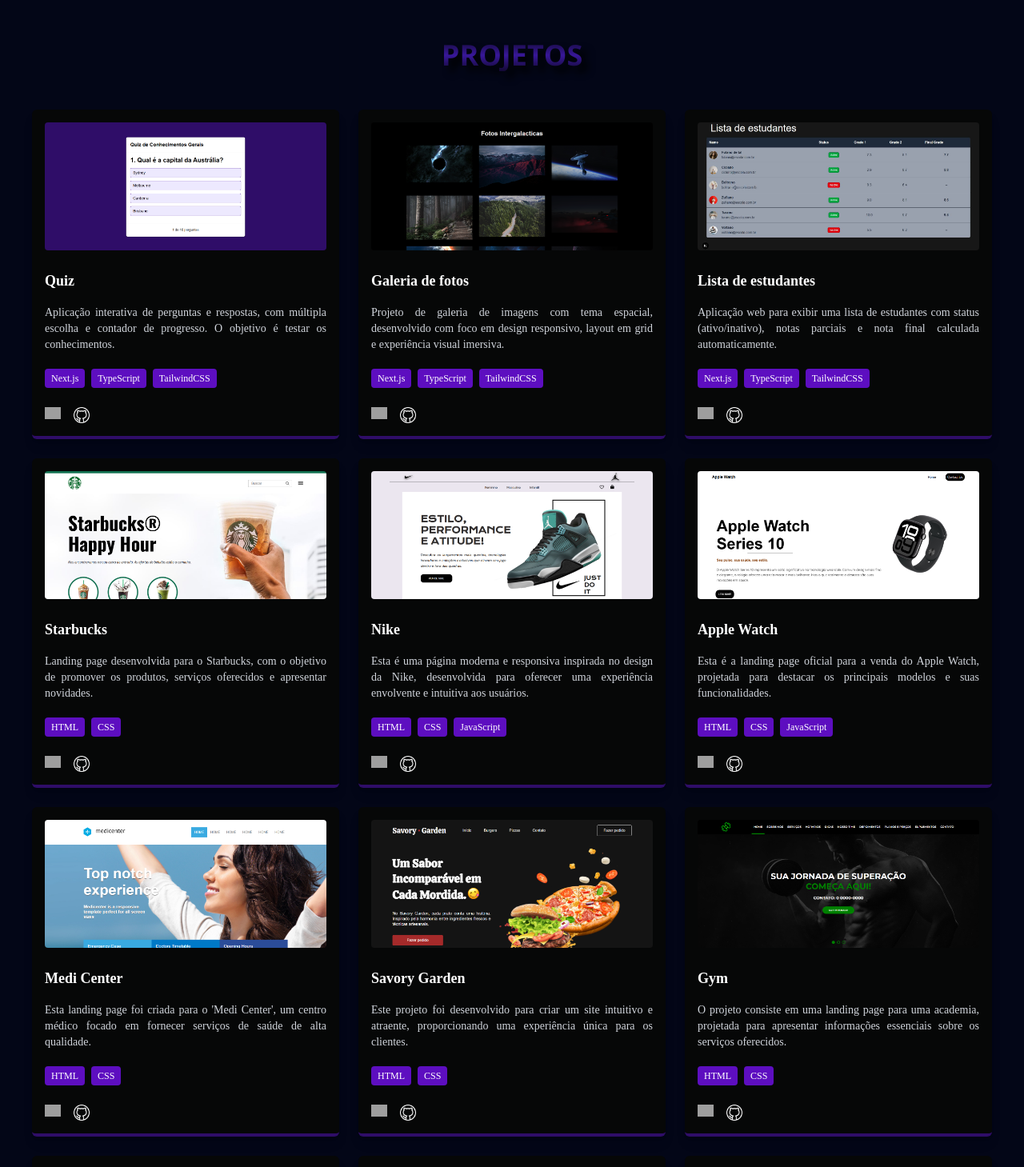
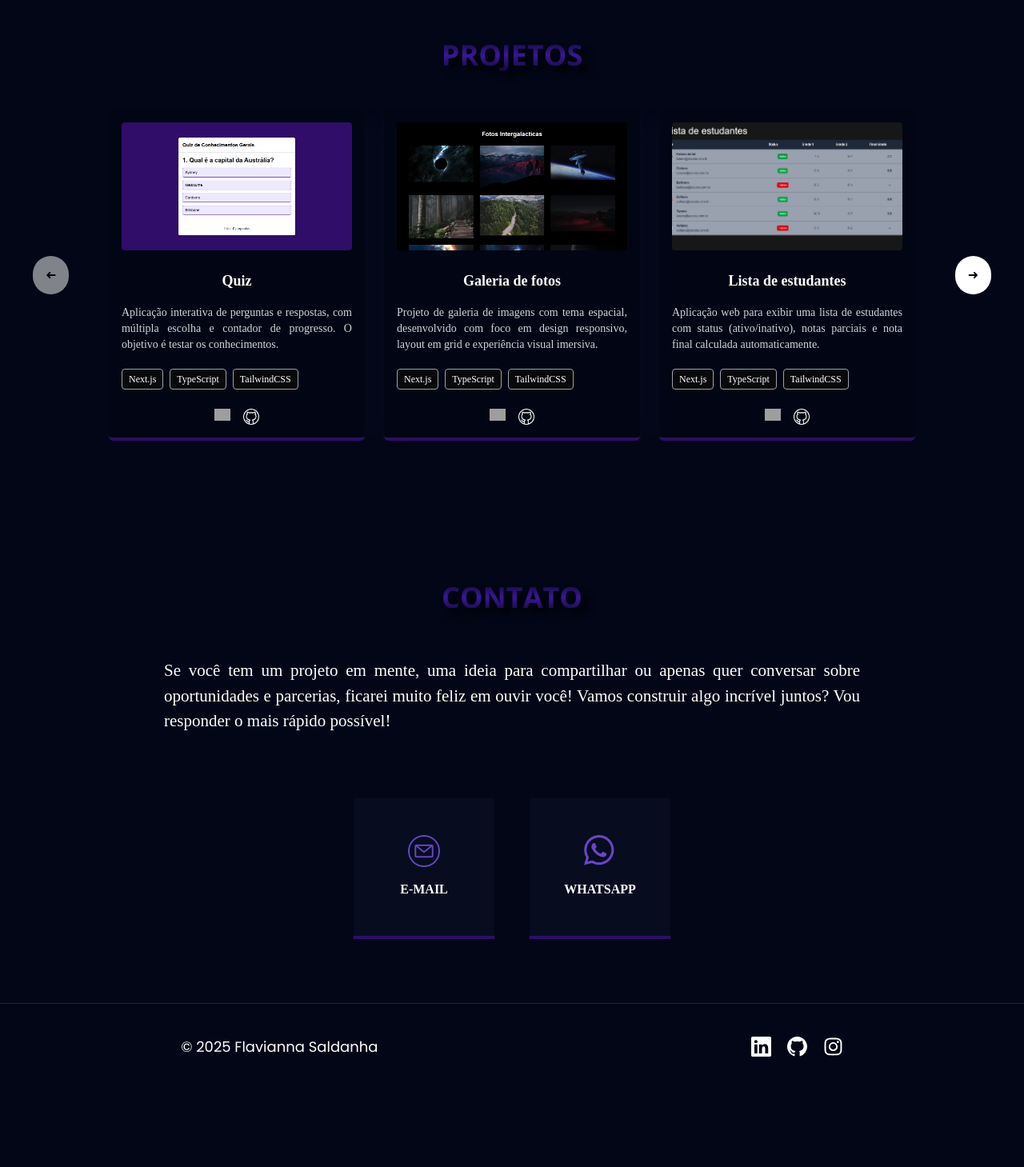
Before and after one commit to Flavianna-Saldanha/new-portfolio, a Next.js app: page / in a window 1280 px wide. Shown: the part 2280-3739 px from the top of the page at 80% size. After the commit the page ends 3643 px from the top, so only its background shows below. Built offline with nearby package versions, Linux system fonts and the light colour scheme; grey boxes are pictures that could not be loaded.

Commit message:
finalizando o projeto

```diff
--- a/package.json
+++ b/package.json
@@ -14,7 +14,8 @@
     "react-dom": "19.1.0",
     "react-icons": "^5.5.0",
     "react-slick": "^0.31.0",
-    "slick-carousel": "^1.8.1"
+    "slick-carousel": "^1.8.1",
+    "swiper": "^12.0.1"
   },
   "devDependencies": {
     "@eslint/eslintrc": "^3",
--- a/src/app/page.tsx
+++ b/src/app/page.tsx
@@ -2,8 +2,10 @@
 
 import { About } from "@/components/about/About";
 import { Header } from "@/components/header/Header";
-import { Projects } from "@/components/projects/projects";
+import { Projects } from "@/components/projects/Projects";
 import { Skills } from "@/components/skills/Skills";
+import { Contact } from "@/components/contact/Contact";
+
 
 
 const Page = () => {
@@ -52,6 +54,29 @@
 
         <Projects />
 
+        <Contact />
+
+        <footer className="border-t border-gray-800 flex flex-col justify-around items-center gap-3.5 py-10 lg:flex-row">
+            <div className="font-poppins text-lg">© 2025 Flavianna Saldanha</div>
+            <div className="flex gap-5">
+                <a href="https://www.linkedin.com/in/flavianna-saldanha/" target="_blank">
+                    <svg xmlns="http://www.w3.org/2000/svg" width="25" height="25" fill="currentColor" className="bi bi-linkedin" viewBox="0 0 16 16">
+                        <path d="M0 1.146C0 .513.526 0 1.175 0h13.65C15.474 0 16 .513 16 1.146v13.708c0 .633-.526 1.146-1.175 1.146H1.175C.526 16 0 15.487 0 14.854zm4.943 12.248V6.169H2.542v7.225zm-1.2-8.212c.837 0 1.358-.554 1.358-1.248-.015-.709-.52-1.248-1.342-1.248S2.4 3.226 2.4 3.934c0 .694.521 1.248 1.327 1.248zm4.908 8.212V9.359c0-.216.016-.432.08-.586.173-.431.568-.878 1.232-.878.869 0 1.216.662 1.216 1.634v3.865h2.401V9.25c0-2.22-1.184-3.252-2.764-3.252-1.274 0-1.845.7-2.165 1.193v.025h-.016l.016-.025V6.169h-2.4c.03.678 0 7.225 0 7.225z"></path>
+                    </svg>
+                </a>
+                <a href="https://github.com/Flavianna-Saldanha" target="_blank">
+                    <svg xmlns="http://www.w3.org/2000/svg" width="25" height="25" fill="currentColor" className="bi bi-github" viewBox="0 0 16 16">
+                        <path d="M8 0C3.58 0 0 3.58 0 8c0 3.54 2.29 6.53 5.47 7.59.4.07.55-.17.55-.38 0-.19-.01-.82-.01-1.49-2.01.37-2.53-.49-2.69-.94-.09-.23-.48-.94-.82-1.13-.28-.15-.68-.52-.01-.53.63-.01 1.08.58 1.23.82.72 1.21 1.87.87 2.33.66.07-.52.28-.87.51-1.07-1.78-.2-3.64-.89-3.64-3.95 0-.87.31-1.59.82-2.15-.08-.2-.36-1.02.08-2.12 0 0 .67-.21 2.2.82.64-.18 1.32-.27 2-.27s1.36.09 2 .27c1.53-1.04 2.2-.82 2.2-.82.44 1.1.16 1.92.08 2.12.51.56.82 1.27.82 2.15 0 3.07-1.87 3.75-3.65 3.95.29.25.54.73.54 1.48 0 1.07-.01 1.93-.01 2.2 0 .21.15.46.55.38A8.01 8.01 0 0 0 16 8c0-4.42-3.58-8-8-8"></path>
+                    </svg>
+                </a>
+                <a href="https://www.instagram.com/saldanha.dev/" target="_blank">
+                    <svg xmlns="http://www.w3.org/2000/svg" width="25" height="25" fill="currentColor" className="bi bi-instagram" viewBox="0 0 448 512">
+                        <path d="M224.1 141c-63.6 0-114.9 51.3-114.9 114.9s51.3 114.9 114.9 114.9S339 319.5 339 255.9 287.7 141 224.1 141zm0 189.6c-41.1 0-74.7-33.5-74.7-74.7s33.5-74.7 74.7-74.7 74.7 33.5 74.7 74.7-33.6 74.7-74.7 74.7zm146.4-194.3c0 14.9-12 26.8-26.8 26.8-14.9 0-26.8-12-26.8-26.8s12-26.8 26.8-26.8 26.8 12 26.8 26.8zm76.1 27.2c-1.7-35.9-9.9-67.7-36.2-93.9-26.2-26.2-58-34.4-93.9-36.2-37-2.1-147.9-2.1-184.9 0-35.8 1.7-67.6 9.9-93.9 36.1s-34.4 58-36.2 93.9c-2.1 37-2.1 147.9 0 184.9 1.7 35.9 9.9 67.7 36.2 93.9s58 34.4 93.9 36.2c37 2.1 147.9 2.1 184.9 0 35.9-1.7 67.7-9.9 93.9-36.2 26.2-26.2 34.4-58 36.2-93.9 2.1-37 2.1-147.8 0-184.8zM398.8 388c-7.8 19.6-22.9 34.7-42.6 42.6-29.5 11.7-99.5 9-132.1 9s-102.7 2.6-132.1-9c-19.6-7.8-34.7-22.9-42.6-42.6-11.7-29.5-9-99.5-9-132.1s-2.6-102.7 9-132.1c7.8-19.6 22.9-34.7 42.6-42.6 29.5-11.7 99.5-9 132.1-9s102.7-2.6 132.1 9c19.6 7.8 34.7 22.9 42.6 42.6 11.7 29.5 9 99.5 9 132.1s2.7 102.7-9 132.1z"></path>
+                    </svg>
+                </a>
+            </div>
+        </footer>
+
     </div>
   );
 }
--- /dev/null
+++ b/src/components/contact/Contact.tsx
@@ -0,0 +1,33 @@
+export const Contact = () => {
+    return (
+        <div id="contato">
+            <div className="mt-44 uppercase text-center text-4xl font-bold bg-gradient-to-b from-[#130834] via-[#38179A] to-[#130834] bg-clip-text text-transparent drop-shadow-[8px_8px_5px_black] font-opensans">
+                <h1>Contato</h1>
+            </div>
+            <p className="container mx-auto w-3/4 text-[21px] pt-14 text-justify lg:w-[870px]">
+                Se você tem um projeto em mente, uma ideia para compartilhar ou apenas quer conversar sobre oportunidades e parcerias, ficarei muito feliz em ouvir você!
+                Vamos construir algo incrível juntos? Vou responder o mais rápido possível!
+            </p>
+            <div className="flex justify-center my-20 gap-11">
+                <a href="mailto:flaviannasaldanhadev@gmail.com.br">
+                    <div className="w-36 h-36 lg:w-44 lg:h-44 bg-[#070c1f] border-b-4 border-b-violet-950 uppercase font-bold flex flex-col justify-center items-center gap-4 hover:opacity-80">
+                        <img
+                            src="/assets/email.png"
+                            width={40}
+                        />
+                        E-mail
+                    </div>
+                </a>
+                <a href="https://wa.me/5588981488307" target="_blank">
+                    <div className="w-36 h-36 lg:w-44 lg:h-44 bg-[#070c1f] border-b-4 border-b-violet-950 uppercase font-bold flex flex-col justify-center items-center gap-4 hover:opacity-80">
+                        <img
+                            src="/assets/whatsapp.png"
+                            width={40}
+                        />
+                        WhatsApp
+                    </div>
+                </a>
+            </div>
+        </div>
+    );
+}
--- a/src/components/menu/Menu.tsx
+++ b/src/components/menu/Menu.tsx
@@ -41,7 +41,7 @@
             </section>
             {menuOpen && (
                 <div>
-                    <ul className="font-poppins w-full h-screen z-10 bg-slate-950/95 uppercase absolute left-0 pt-25 text-[19px] text-center flex flex-col gap-10 lg:text-3xl lg:gap-20"  >
+                    <ul className="font-poppins w-full h-screen z-10 bg-slate-950/95 uppercase absolute left-0 pt-25 text-[19px] text-center flex flex-col gap-10 lg:gap-15"  >
                         {menuList.map((item, index) => (
                             <MenuItem
                                 key={index}
--- a/src/components/menu/MenuItem.tsx
+++ b/src/components/menu/MenuItem.tsx
@@ -9,7 +9,7 @@
     return (
         <li>
             <Link href={url}>
-                <span className="hover:text-violet-500/20">{label}</span>
+                <span className="hover:text-violet-500/20 text-[18px]">{label}</span>
             </Link>
         </li>
     );
--- a/src/components/projects/projects.tsx
+++ b/src/components/projects/projects.tsx
@@ -1,18 +1,67 @@
+import { useEffect, useState } from "react";
 import { photoList } from "@/data/photoList";
 
 export const Projects = () => {
+  const [startIndex, setStartIndex] = useState(0);
+  const [itemsPerPage, setItemsPerPage] = useState(3);
+
+  useEffect(() => {
+    const updateItemsPerPage = () => {
+      const width = window.innerWidth;
+      if (width < 1024) {
+        setItemsPerPage(1);
+      } else if (width < 1280) {
+        setItemsPerPage(2);
+      } else {
+        setItemsPerPage(3);
+      }
+    };
+
+    updateItemsPerPage();
+    window.addEventListener("resize", updateItemsPerPage);
+    return () => window.removeEventListener("resize", updateItemsPerPage);
+  }, []);
+
+  const handleNext = () => {
+    if (startIndex + itemsPerPage < photoList.length) {
+      setStartIndex((prev) => prev + itemsPerPage);
+    }
+  };
+
+  const handlePrev = () => {
+    if (startIndex - itemsPerPage >= 0) {
+      setStartIndex((prev) => prev - itemsPerPage);
+    }
+  };
+
+  const visibleProjects = photoList.slice(
+    startIndex,
+    startIndex + itemsPerPage
+  );
+
   return (
-    <div id="projetos" className="container mx-auto">
+    <div id="projetos" className="container mx-auto px-4">
       <div>
         <div className="mt-44 uppercase text-center text-4xl font-bold bg-gradient-to-b from-[#130834] via-[#38179A] to-[#130834] bg-clip-text text-transparent drop-shadow-[8px_8px_5px_black] font-opensans">
           <h1>Projetos</h1>
         </div>
 
-        <div className="mt-12 mx-5 flex flex-wrap justify-center gap-6">
-          {photoList.map((photo, index) => (
+        <div className="mt-12 flex items-center justify-around w-full max-w-screen-xl mx-auto">
+          <button
+            onClick={handlePrev}
+            disabled={startIndex === 0}
+            className={`${
+              itemsPerPage === 1 ? "w-10 h-10 text-sm" : "px-4 py-3"
+            } bg-white text-black rounded-full disabled:opacity-50 shrink-0 transition-all duration-200 cursor-pointer hover:bg-violet-950`}
+          >
+            <span className="block rotate-180">➜</span>
+          </button>
+
+          <div className="flex gap-6 flex-wrap justify-center">
+            {visibleProjects.map((photo, index) => (
               <div
                 key={index}
-              className="w-96 bg-[#060707] text-white rounded-md shadow-lg p-4 flex flex-col gap-2 hover:opacity-90 transition border-b-4 border-b-violet-950"
+                className="bg-[#0000002d] w-full sm:max-w-xs md:w-96 shadow-[0_7px_29px_rgba(100,100,111,0.1)] text-white rounded-md p-4 flex flex-col gap-2 hover:opacity-90 border-b-4 border-b-violet-950"
               >
                 <img
                   src={photo.img}
@@ -20,7 +69,9 @@
                   className="w-full h-40 object-cover rounded"
                 />
 
-              <h2 className="text-lg font-bold mt-4">{photo.title}</h2>
+                <h2 className="text-lg font-bold mt-4 text-center">
+                  {photo.title}
+                </h2>
 
                 <p className="text-sm text-gray-300 mt-2 line-clamp-3 text-justify">
                   {photo.description}
@@ -28,33 +79,48 @@
 
                 <div className="flex flex-wrap gap-2 mt-3 text-xs">
                   {photo.technologies.map((tech, i) => (
-                  <span key={i} className="bg-violet-800 px-2 py-1 rounded">
+                    <span key={i} className="bg-zinc-950 px-2 py-1 rounded border border-gray-400">
                       {tech}
                     </span>
                   ))}
                 </div>
 
-              <div className="flex gap-4 mt-4 text-xl">
+                <div className="flex gap-4 mt-4 text-xl justify-center">
                   <a
                     href={photo.siteUrl}
                     target="_blank"
                     rel="noopener noreferrer"
-                  className="hover:text-violet-400"
                   >
-                  <img src="/assets/world-wide-web (1).png" width={20}/>
+                    <img
+                      src="/assets/world-wide-web (1).png"
+                      width={20}
+                    />
                   </a>
                   <a
                     href={photo.githubUrl}
                     target="_blank"
                     rel="noopener noreferrer"
-                  className="hover:text-violet-400"
                   >
-                  <img src="/assets/github.png" width={20}/>
+                    <img
+                      src="/assets/github.png"
+                      width={20}
+                    />
                   </a>
                 </div>
               </div>
             ))}
           </div>
+
+          <button
+            onClick={handleNext}
+            disabled={startIndex + itemsPerPage >= photoList.length}
+            className={`${
+              itemsPerPage === 1 ? "w-10 h-10 text-sm" : "px-4 py-3"
+            } bg-white text-black rounded-full disabled:opacity-50 shrink-0 transition-all duration-200 cursor-pointer hover:bg-violet-950`}
+          >
+            ➜
+          </button>
+        </div>
       </div>
     </div>
   );
--- a/src/components/skills/Skills.tsx
+++ b/src/components/skills/Skills.tsx
@@ -7,7 +7,7 @@
                 <div className="mt-44 uppercase text-center text-4xl font-bold bg-gradient-to-b from-[#130834] via-[#38179A] to-[#130834] bg-clip-text text-transparent drop-shadow-[8px_8px_5px_black] font-opensans">
                     <h1>Habilidades</h1>
                 </div>
-                <div className="mt-12 mx-5 flex flex-wrap justify-center gap-4">
+                <div className="mt-12 mx-24 flex flex-wrap justify-center gap-4">
                     {skillsList.map((skills, index) => (
                         <div
                             key={index}
```
Also changed, not shown: src/components/setas.tsx (deleted, +0 -27 lines), public/assets/seta-curva.png (added), 1 other file (tests, documents, lock files or other folders). Lines whose indentation alone changed are shown as unchanged.
